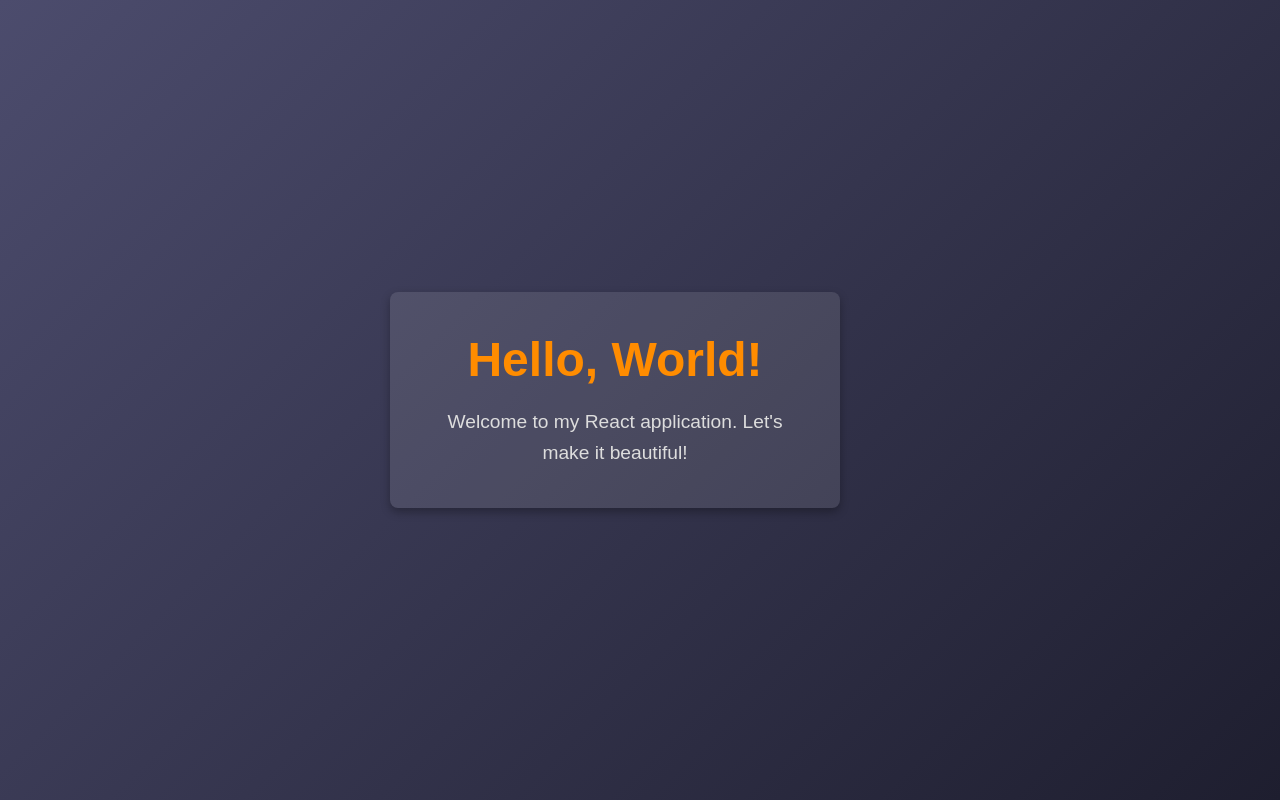
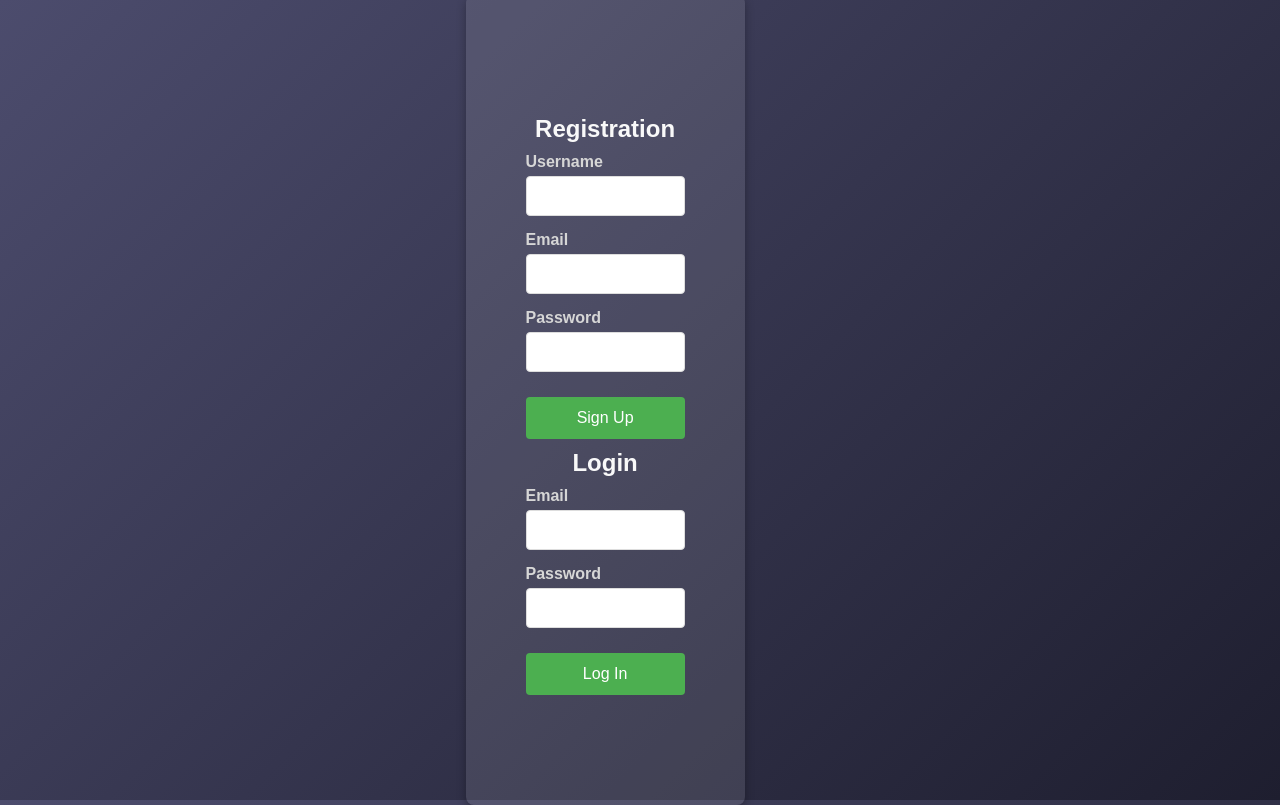
Before and after one commit to ludmattern/ft_transcendence, a React (Create React App) app in the folder frontend/: page / in a window 1280 px wide. Built offline with nearby package versions, Linux system fonts and the light colour scheme; no server answers.

Commit message:
add login and register from [react]

```diff
--- a/frontend/src/App.css
+++ b/frontend/src/App.css
@@ -23,7 +23,7 @@
     border-radius: 8px;
     box-shadow: 0px 4px 10px rgba(0, 0, 0, 0.3);
     max-width: 500px;
-    width: 90%;
+    width: 80%;
   }
 
   h1 {
@@ -37,3 +37,92 @@
     line-height: 1.6;
     color: #dddddd;
   }
+
+.auth-container {
+  max-width: 400px;
+  margin: 50px auto;
+  padding: 20px;
+  border-radius: 8px;
+  font-family: Arial, sans-serif;
+}
+
+h2 {
+  margin-top: 10px;
+  margin-bottom: 10px;
+  font-size: 24px;
+  text-align: center;
+}
+
+.form-group {
+  margin-bottom: 15px;
+  text-align: left;
+}
+
+.form-group label {
+  display: block;
+  font-weight: bold;
+  color: #d6d6d6;
+  margin-bottom: 5px;
+}
+
+.form-group input {
+  width: 100%;
+  padding: 10px;
+  font-size: 16px;
+  border: 1px solid #ddd;
+  border-radius: 4px;
+  box-sizing: border-box;
+}
+
+.submit-button {
+  width: 100%;
+  padding: 12px;
+  font-size: 16px;
+  background-color: #4CAF50;
+  color: white;
+  border: none;
+  border-radius: 4px;
+  cursor: pointer;
+  margin-top: 10px;
+  transition: background-color 0.3s;
+}
+
+.submit-button:hover {
+  background-color: #45a049;
+}
+
+.separator {
+  border-top: 1px solid #ddd;
+  margin: 20px 0;
+  position: relative;
+  text-align: center;
+}
+
+.separator span {
+  background-color: #f9f9f9;
+  padding: 0 10px;
+  color: #999;
+  font-size: 14px;
+  position: relative;
+  top: -12px;
+}
+
+.toggle-text {
+  font-size: 14px;
+  text-align: center;
+  margin-top: 20px;
+  color: #555;
+}
+
+.toggle-button {
+  background: none;
+  border: none;
+  color: #4CAF50;
+  font-weight: bold;
+  cursor: pointer;
+  font-size: 14px;
+}
+
+.toggle-button:hover {
+  color: #45a049;
+}
--- a/frontend/src/App.js
+++ b/frontend/src/App.js
@@ -2,12 +2,13 @@
 import React from 'react';
 import './App.css';
 import HelloServices from './components/HelloServices'; // Importer le composant
+import Authentification from './components/Auth'; // Importer le composant
+
 
 function App() {
   return (
-    <div className="App">
-      <h1>Hello, World!</h1>
-      <p>Welcome to my React application. Let's make it beautiful!</p>
+  <div className="App">
+    <Authentification/> {}
 	  <HelloServices /> {/* displays the message from all services */}
 	</div>
   );
--- /dev/null
+++ b/frontend/src/components/Auth.js
@@ -0,0 +1,114 @@
+import React, { useState } from 'react';
+import '../App.css';
+
+function Authentication() {
+  const [registerData, setRegisterData] = useState({
+    username: '',
+    email: '',
+    password: '',
+  });
+
+  const [loginData, setLoginData] = useState({
+    email: '',
+    password: '',
+  });
+
+  const handleRegisterChange = (e) => {
+    const { name, value } = e.target;
+    setRegisterData({
+      ...registerData,
+      [name]: value,
+    });
+  };
+
+  const handleLoginChange = (e) => {
+    const { name, value } = e.target;
+    setLoginData({
+      ...loginData,
+      [name]: value,
+    });
+  };
+
+  const handleRegisterSubmit = (e) => {
+    e.preventDefault();
+    console.log('Registering with:', registerData);
+    // call les func inscription ici
+  };
+
+  const handleLoginSubmit = (e) => {
+    e.preventDefault();
+    console.log('Logging in with:', loginData);
+    // call les func login ici
+};
+
+  return (
+    <div className="auth-container">
+      <h2>Registration</h2>
+      <form onSubmit={handleRegisterSubmit}>
+        <div className="form-group">
+          <label htmlFor="registerUsername">Username</label>
+          <input
+            type="text"
+            id="registerUsername"
+            name="username"
+            value={registerData.username}
+            onChange={handleRegisterChange}
+            required
+          />
+        </div>
+        <div className="form-group">
+          <label htmlFor="registerEmail">Email</label>
+          <input
+            type="email"
+            id="registerEmail"
+            name="email"
+            value={registerData.email}
+            onChange={handleRegisterChange}
+            required
+          />
+        </div>
+        <div className="form-group">
+          <label htmlFor="registerPassword">Password</label>
+          <input
+            type="password"
+            id="registerPassword"
+            name="password"
+            value={registerData.password}
+            onChange={handleRegisterChange}
+            required
+          />
+        </div>
+        <button type="submit" className="submit-button">Sign Up</button>
+      </form>
+
+      <h2>Login</h2>
+      <form onSubmit={handleLoginSubmit}>
+        <div className="form-group">
+          <label htmlFor="loginUsername">Email</label>
+          <input
+            type="text"
+            id="loginUsername"
+            name="username"
+            value={loginData.email}
+            onChange={handleLoginChange}
+            required
+          />
+        </div>
+        <div className="form-group">
+          <label htmlFor="loginPassword">Password</label>
+          <input
+            type="password"
+            id="loginPassword"
+            name="password"
+            value={loginData.password}
+            onChange={handleLoginChange}
+            required
+          />
+        </div>
+        <button type="submit" className="submit-button">Log In</button>
+      </form>
+    </div>
+  );
+}
+
+export default Authentication;
```
Also changed, not shown: 1 other file (tests, documents, lock files or other folders).
